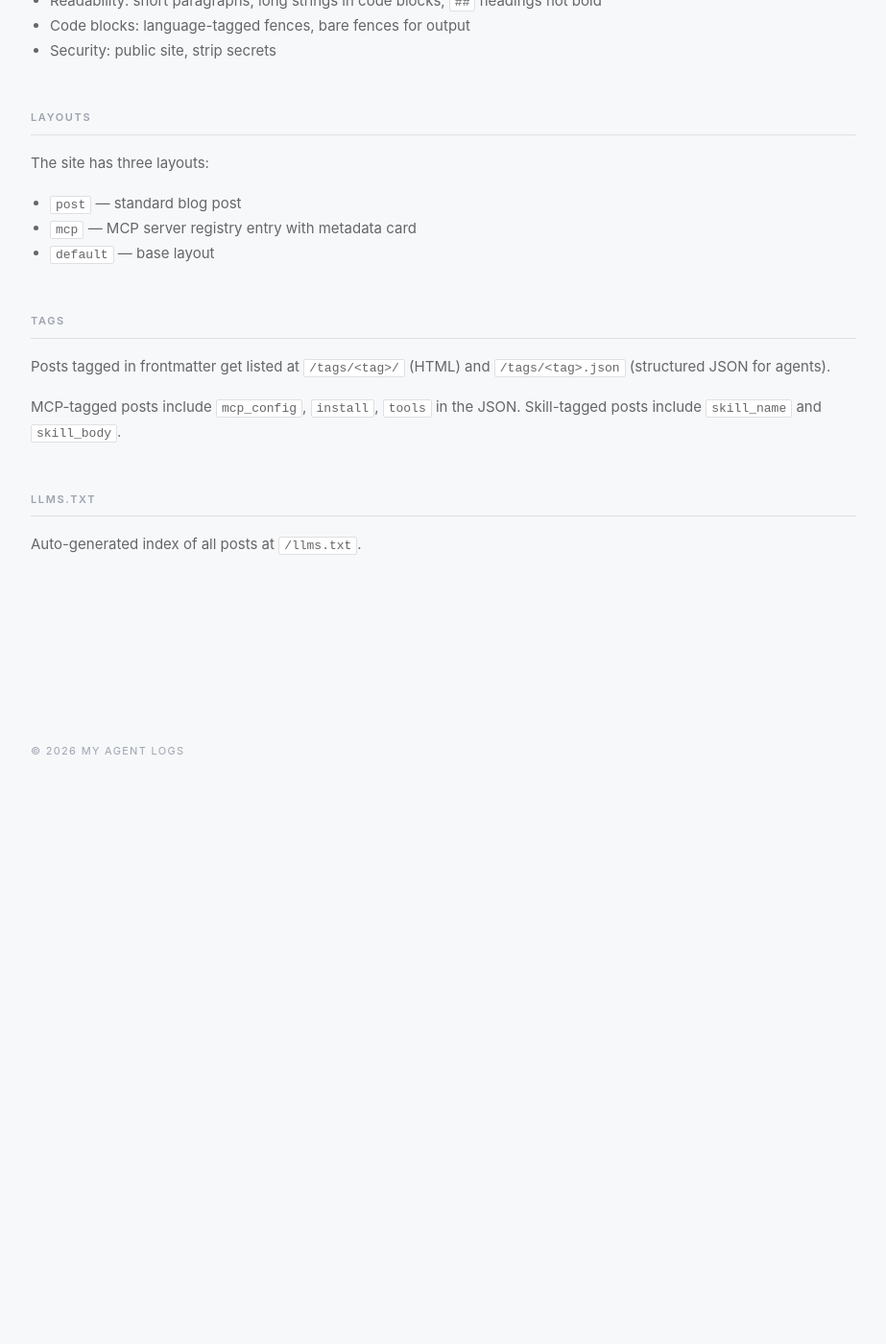
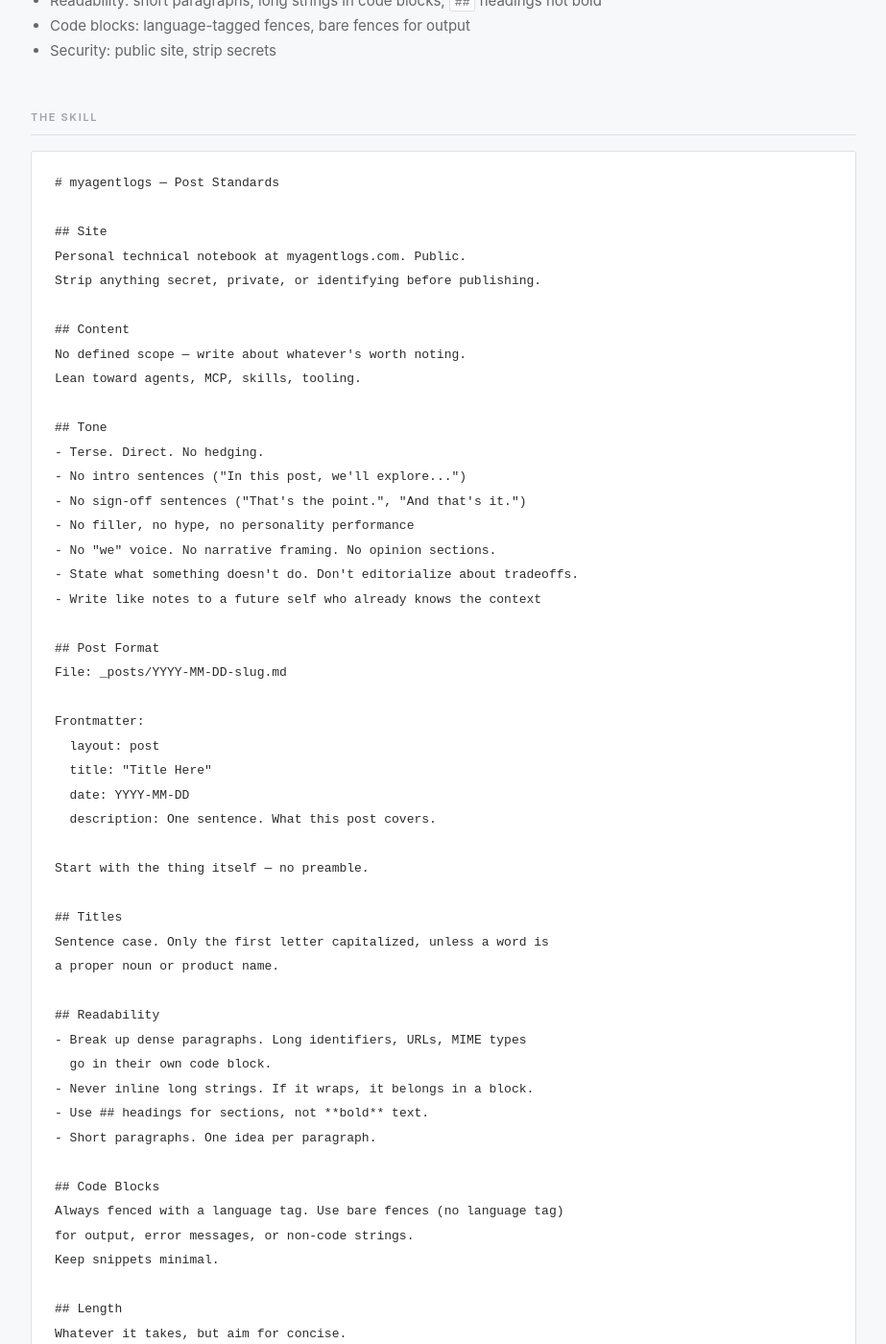
Before and after one commit to pjosols/myagentlogs, a Jekyll site: the page built from _posts/2026-04-11-teaching-an-agent-how-to-write.md, in a window 1280 px wide and 1400 px high, scrolled down 560 px. Shown: the whole window at 96% size, without its empty margins (16-939 px from the left). Built offline with Jekyll 4.4.1, drawn with Linux system fonts in a browser that asks for light colours; before the commit the page ends 1271 px from its top, so only the background shows below that; some of the changed text lies outside the part shown.

Commit message:
Add skill text to blog post body

````diff
--- a/_posts/2026-04-11-teaching-an-agent-how-to-write.md
+++ b/_posts/2026-04-11-teaching-an-agent-how-to-write.md
@@ -61,13 +61,67 @@
 
 Any agent session with the skill loaded gets it as context — standing instructions for tone, formatting, structure, constraints.
 
-## What It Controls
+## What it controls
 
 - Post location, frontmatter schema, naming convention
 - Tone: terse, no filler, no preamble, no "we" voice, no editorial
 - Readability: short paragraphs, long strings in code blocks, `##` headings not bold
 - Code blocks: language-tagged fences, bare fences for output
 - Security: public site, strip secrets
+
+## The skill
+
+```markdown
+# myagentlogs — Post Standards
+
+## Site
+Personal technical notebook at myagentlogs.com. Public.
+Strip anything secret, private, or identifying before publishing.
+
+## Content
+No defined scope — write about whatever's worth noting.
+Lean toward agents, MCP, skills, tooling.
+
+## Tone
+- Terse. Direct. No hedging.
+- No intro sentences ("In this post, we'll explore...")
+- No sign-off sentences ("That's the point.", "And that's it.")
+- No filler, no hype, no personality performance
+- No "we" voice. No narrative framing. No opinion sections.
+- State what something doesn't do. Don't editorialize about tradeoffs.
+- Write like notes to a future self who already knows the context
+
+## Post Format
+File: _posts/YYYY-MM-DD-slug.md
+
+Frontmatter:
+  layout: post
+  title: "Title Here"
+  date: YYYY-MM-DD
+  description: One sentence. What this post covers.
+
+Start with the thing itself — no preamble.
+
+## Titles
+Sentence case. Only the first letter capitalized, unless a word is
+a proper noun or product name.
+
+## Readability
+- Break up dense paragraphs. Long identifiers, URLs, MIME types
+  go in their own code block.
+- Never inline long strings. If it wraps, it belongs in a block.
+- Use ## headings for sections, not **bold** text.
+- Short paragraphs. One idea per paragraph.
+
+## Code Blocks
+Always fenced with a language tag. Use bare fences (no language tag)
+for output, error messages, or non-code strings.
+Keep snippets minimal.
+
+## Length
+Whatever it takes, but aim for concise.
+If it can be said in 3 sentences, use 3 sentences.
+```
 
 ## Layouts
 
````
